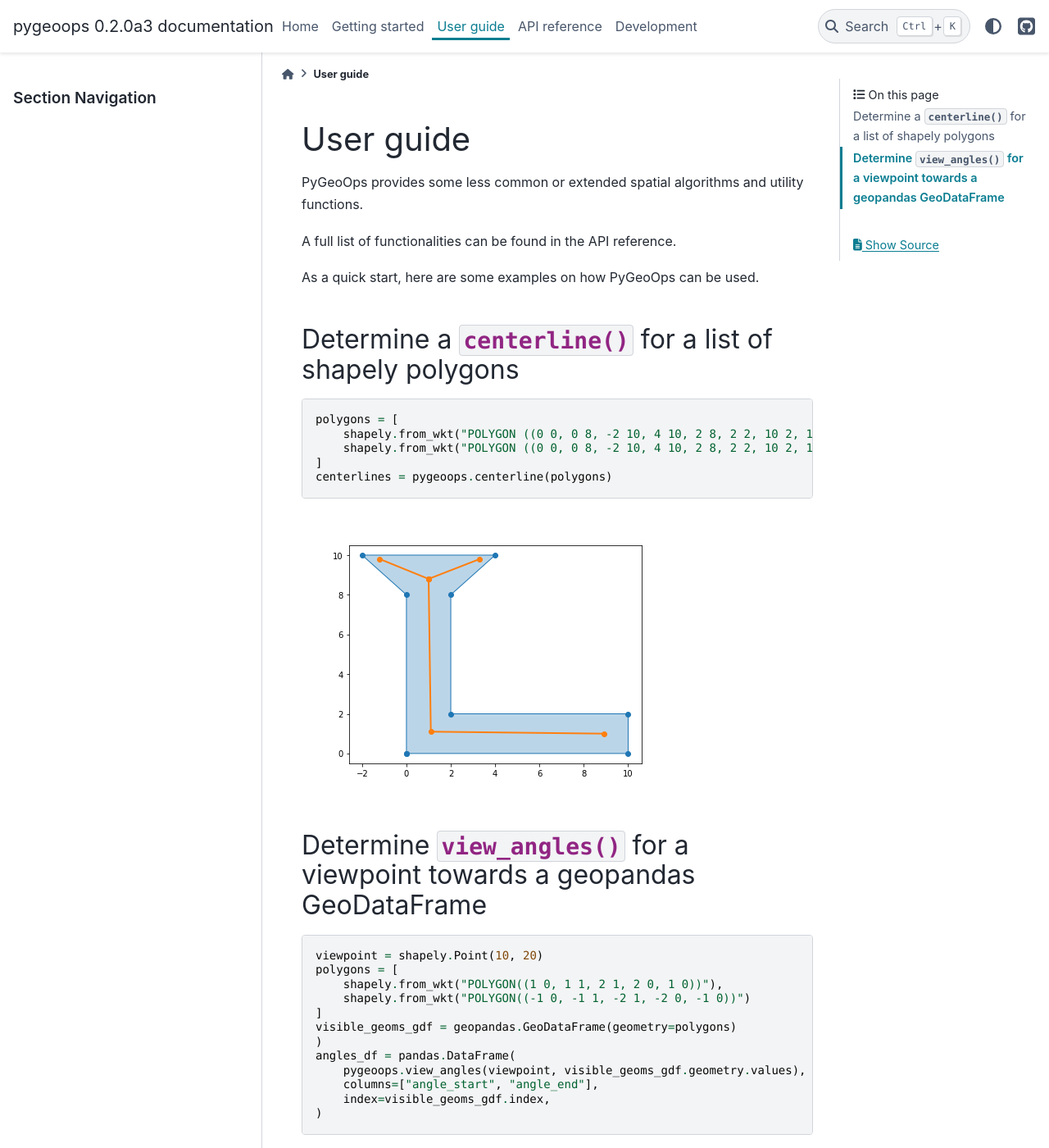
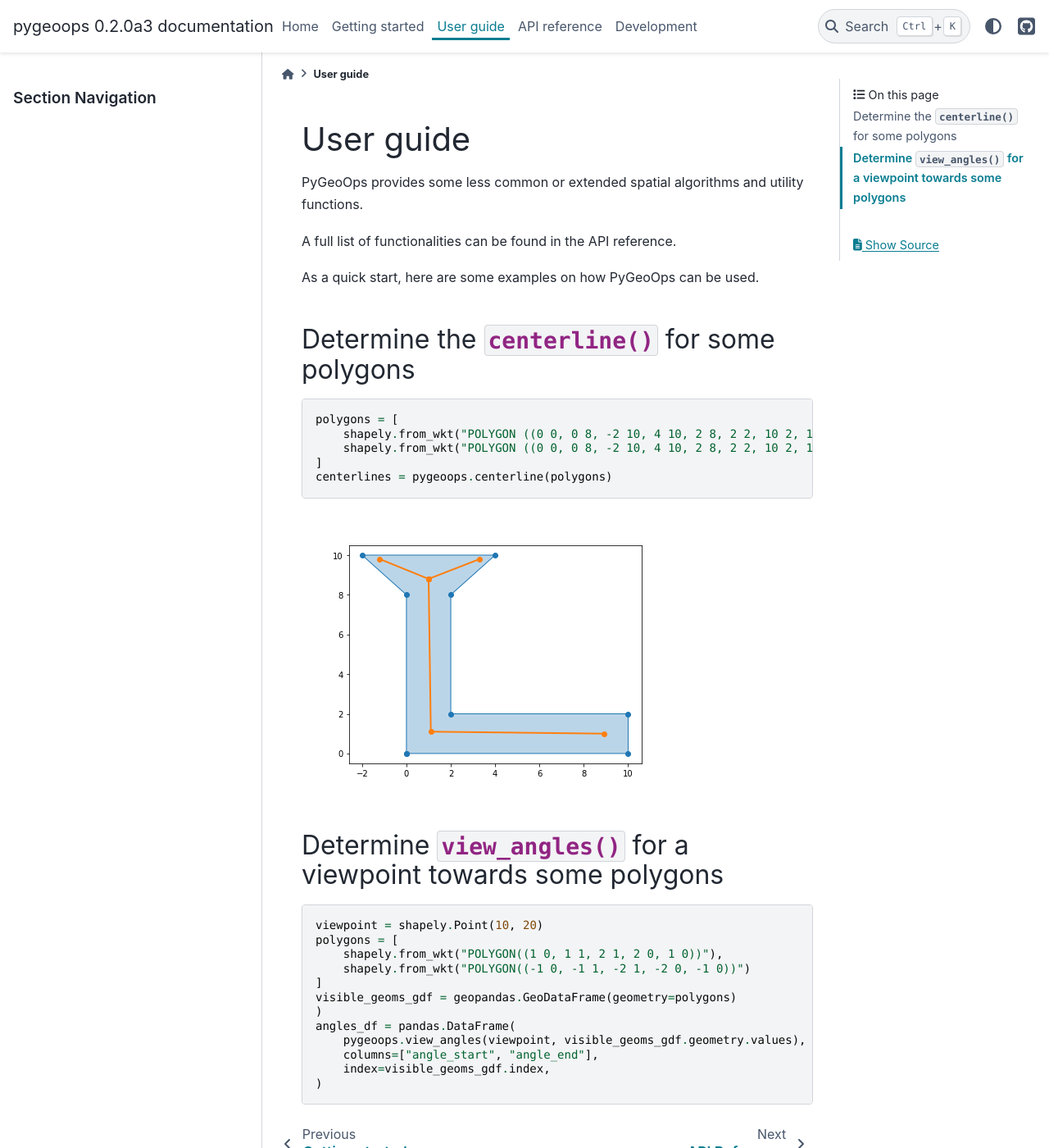
Before and after one commit to pygeoops/pygeoops, a Sphinx documentation site: the page built from docs/user_guide.rst, in a window 1280 px wide and 1400 px high. Shown: the whole window at 82% size. Built offline with Sphinx 7.4.7 and the PyData theme 0.15.4, drawn with Linux system fonts in a browser that asks for light colours.

Commit message:
Update user_guide.rst

```diff
--- a/docs/user_guide.rst
+++ b/docs/user_guide.rst
@@ -10,8 +10,8 @@ A full list of functionalities can be found in the
 
 As a quick start, here are some examples on how PyGeoOps can be used.
 
-Determine a :meth:`~centerline` for a list of shapely polygons
------------------------------------------------------
+Determine the :meth:`~centerline` for some polygons
+---------------------------------------------------
 
 .. code-block:: python
 
@@ -25,8 +25,8 @@ Determine a :meth:`~centerline` for a list of shapely polygons
 |centerline_L_shape|
 
 
-Determine :meth:`~view_angles` for a viewpoint towards a geopandas GeoDataFrame
-----------------------------------------------------------------------
+Determine :meth:`~view_angles` for a viewpoint towards some polygons
+--------------------------------------------------------------------
 
 .. code-block:: python
 
```
